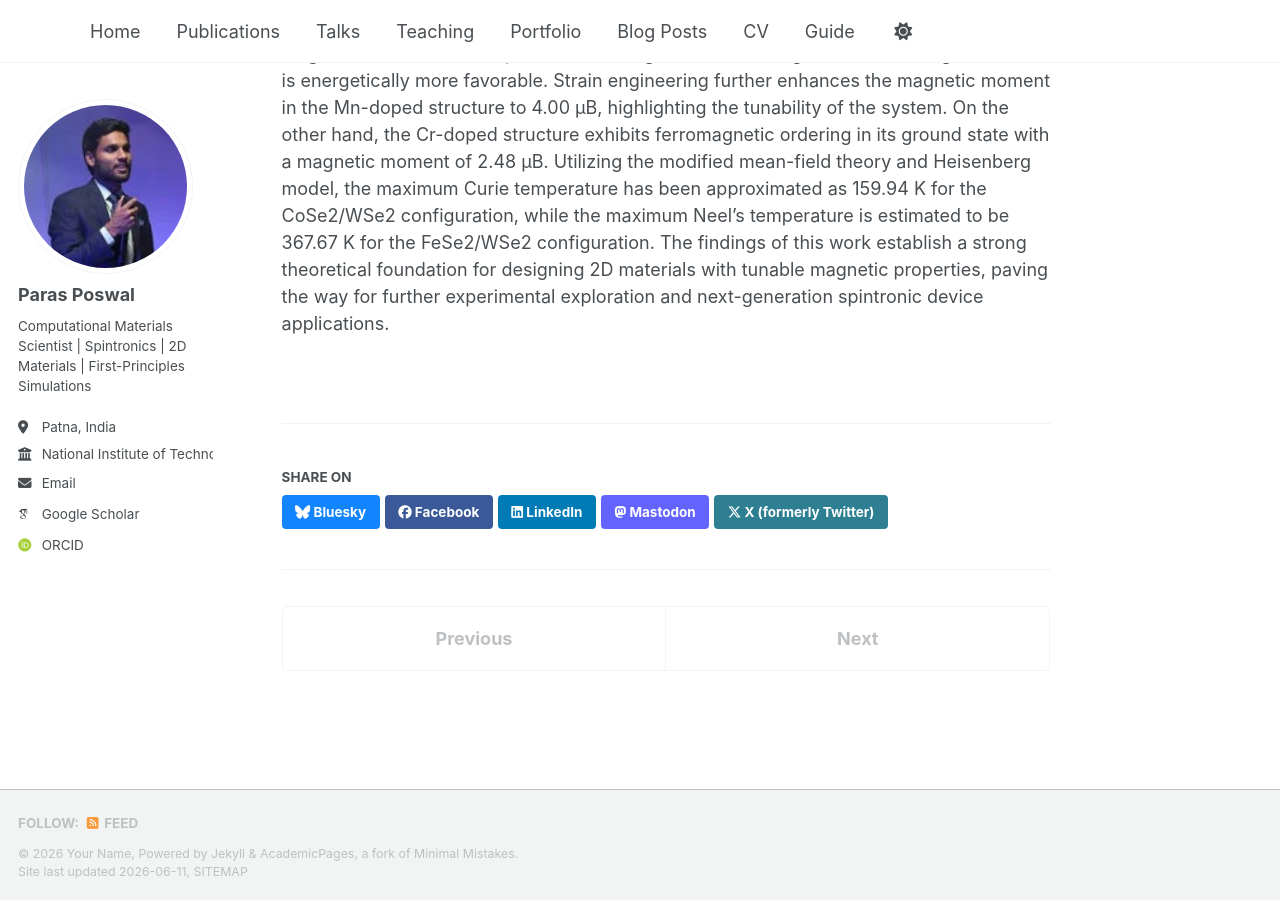
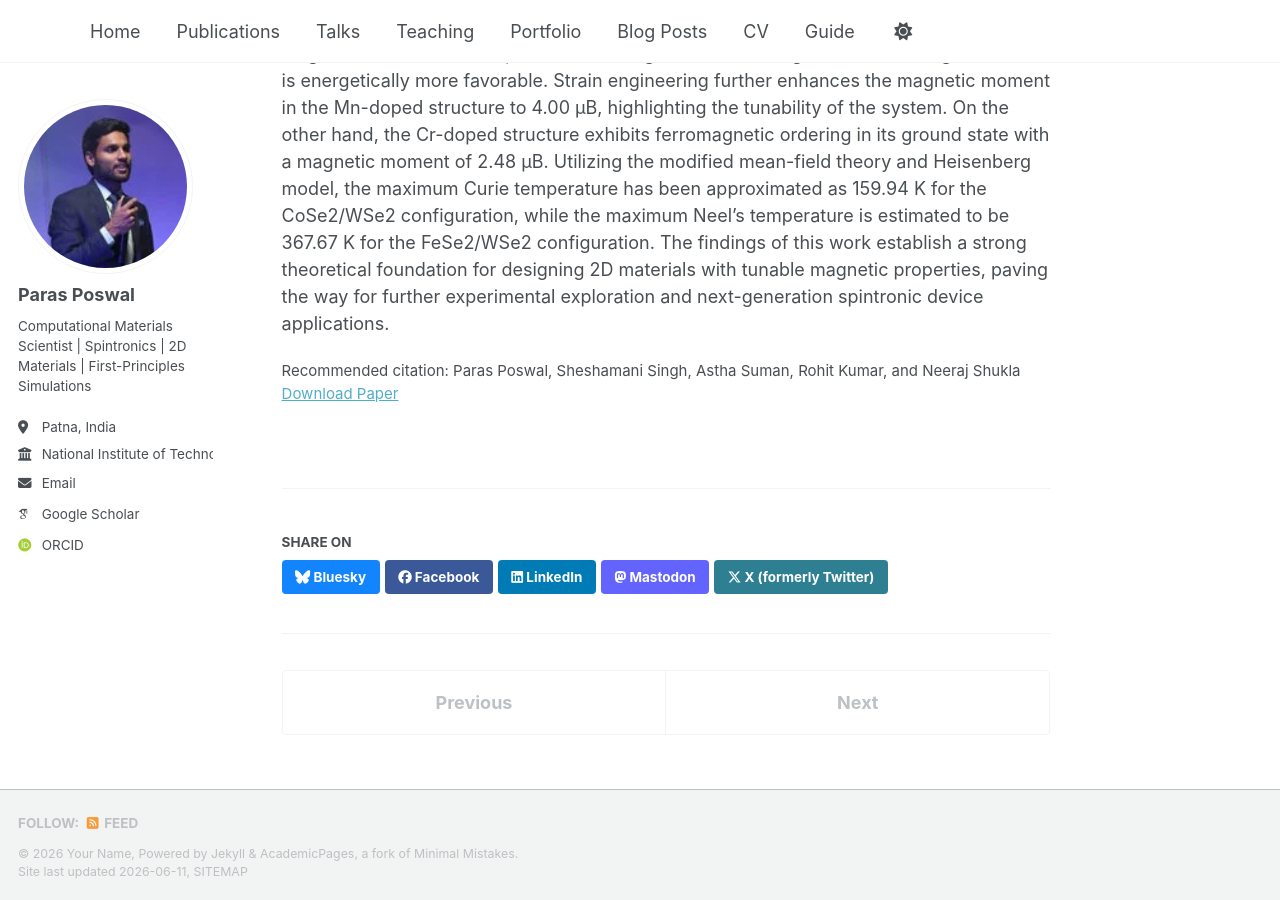
Before and after one commit to poswalparas/poswalparas.github.io, a Jekyll site: the page built from _publications/2009-10-01-paper-title-number-1.md, in a window 1280 px wide and 900 px high, scrolled down 509 px. Built offline with Jekyll 4.4.1, drawn with Linux system fonts in a browser that asks for light colours; some web fonts are replaced; a script bundle is joined from its source files by our own code; library files that are not in the unit come from our copies.

Commit message:
Update 2009-10-01-paper-title-number-1.md

```diff
--- a/_publications/2009-10-01-paper-title-number-1.md
+++ b/_publications/2009-10-01-paper-title-number-1.md
@@ -7,6 +7,7 @@ date: 2025-06-17
 excerpt: ''
 venue: 'The Journal of Physical Chemistry C'
 paperurl: 'https://academicpages.github.io/files/acs-2025.pdf'
+citation: 'Paras Poswal, Sheshamani Singh, Astha Suman, Rohit Kumar, and Neeraj Shukla'
 ---
 
 Abstract
```
